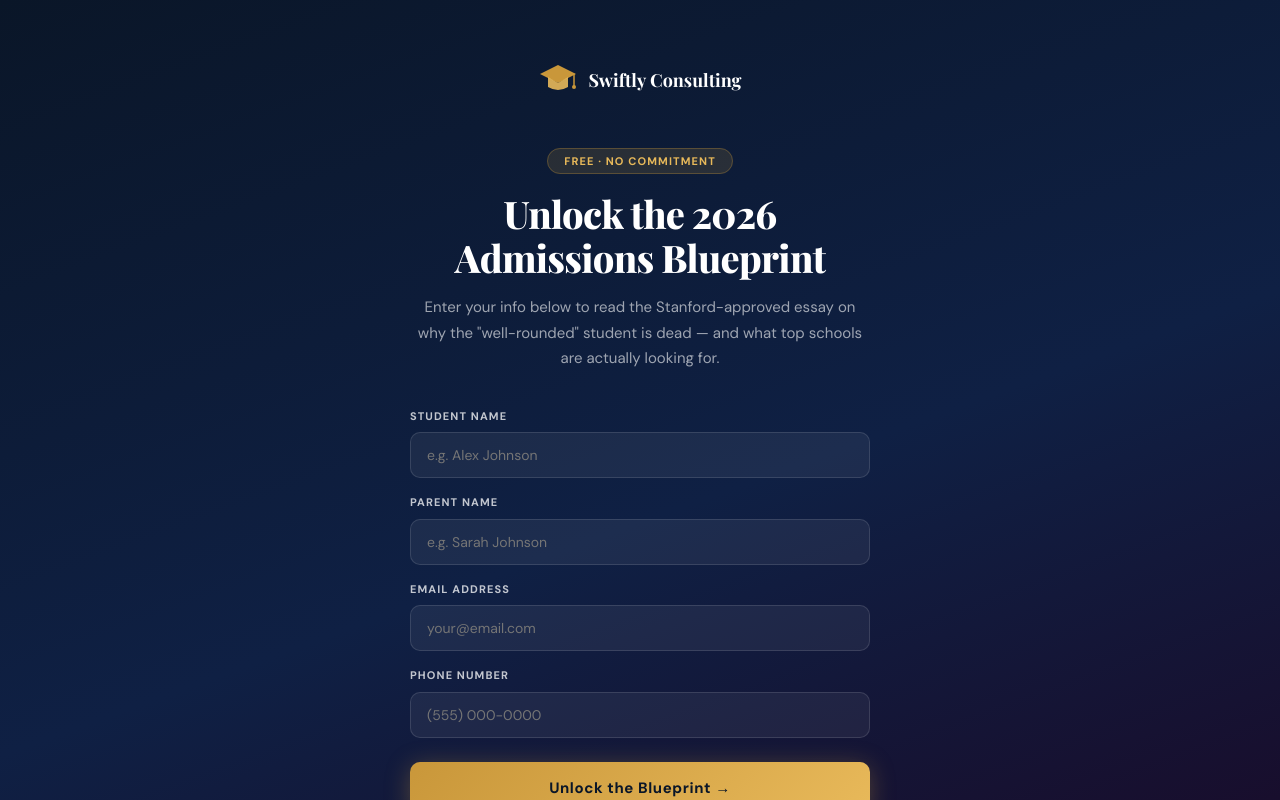
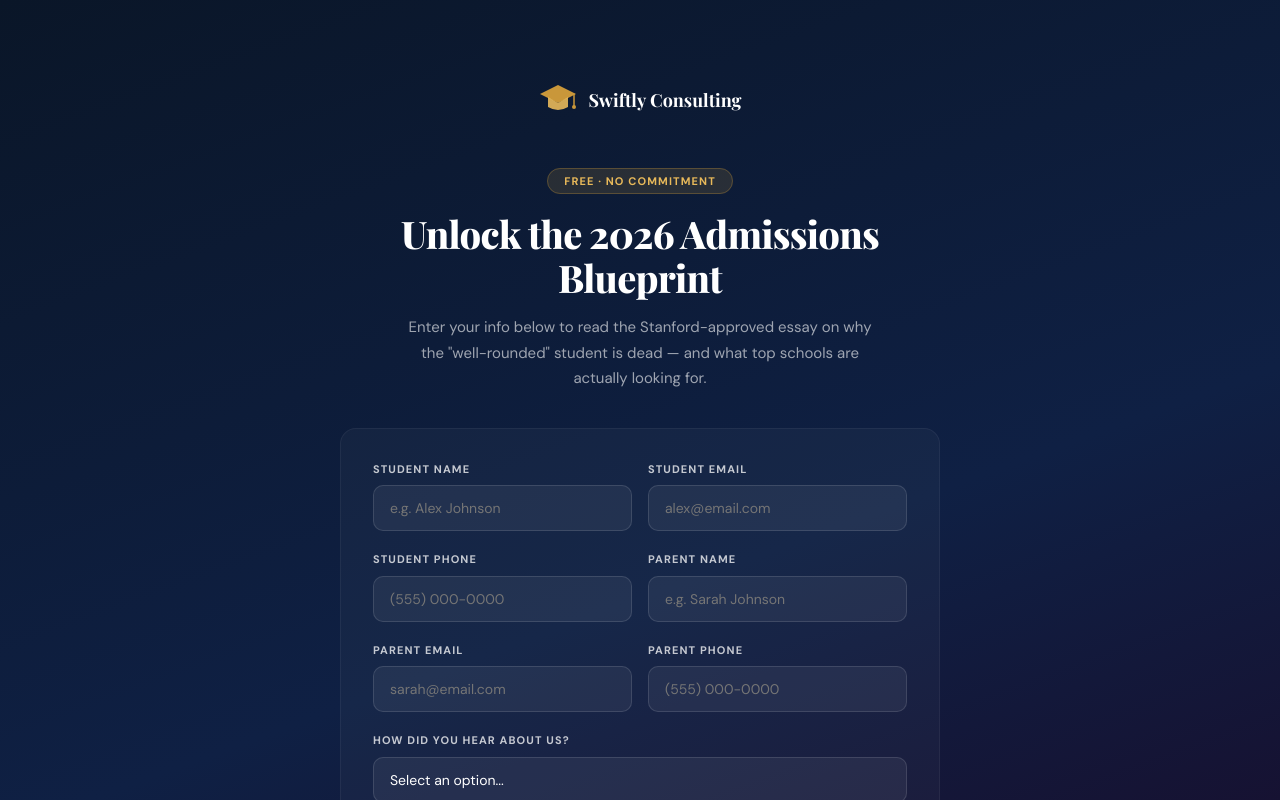
Before and after one commit to yashashaw/swiftlystudy, a React (Vite) app: page / in a window 1280 px wide. Both pictures are taken after a click on the button "Book a Session". Shown: the top 800 px of the page. Built offline with nearby package versions, Linux system fonts and the light colour scheme.

Commit message:
Email JS works

```diff
--- a/package.json
+++ b/package.json
@@ -12,7 +12,8 @@
   "dependencies": {
     "@emailjs/browser": "^4.4.1",
     "react": "^19.2.0",
-    "react-dom": "^19.2.0"
+    "react-dom": "^19.2.0",
+    "react-router-dom": "^7.14.1"
   },
   "devDependencies": {
     "@eslint/js": "^9.39.1",
--- a/src/pages/ConsultingPage.jsx
+++ b/src/pages/ConsultingPage.jsx
@@ -58,7 +58,7 @@ export default function ConsultingPage({ onNavigate }) {
           background: "rgba(167,139,250,0.15)",
           color: "#C4B5FD",
           border: "1px solid rgba(167,139,250,0.35)",
-          fontSize: 25, fontWeight: 700, letterSpacing: "0.12em",
+          fontSize: 15, fontWeight: 700, letterSpacing: "0.12em",
           textTransform: "uppercase", padding: "5px 16px", borderRadius: 20,
           fontFamily: "'DM Sans', sans-serif", marginBottom: 24,
           opacity: visible ? 1 : 0, transition: "opacity 0.8s ease 0.3s",
--- a/src/pages/SqueezePage.jsx
+++ b/src/pages/SqueezePage.jsx
@@ -1,25 +1,84 @@
 import { useState } from "react";
+import emailjs from '@emailjs/browser';
 import { COLORS } from "../constants";
 import GradCap from "../components/GradCap";
 
 export default function SqueezePage({ onNavigate }) {
-  const [form, setForm] = useState({ student: "", parent: "", email: "", phone: "" });
+  const [form, setForm] = useState({
+    studentName: "",
+    studentEmail: "",
+    studentPhone: "",
+    parentName: "",
+    parentEmail: "",
+    parentPhone: "",
+    heardAbout: ""
+  });
 
-  const handleSubmit = () => {
-    if (!form.student || !form.email) return;
-    onNavigate("delivery");
-    window.scrollTo(0, 0);
+  const [errors, setErrors] = useState({});
+  const [isSubmitting, setIsSubmitting] = useState(false);
+  const [isSuccess, setIsSuccess] = useState(false);
+
+  const validate = () => {
+    const newErrors = {};
+    const emailRegex = /^[^\s@]+@[^\s@]+\.[^\s@]+$/;
+    // Basic phone validation: allows numbers, spaces, dashes, parentheses, optional + at start. Length 7-15
+    const phoneRegex = /^\+?[\d\s\-()]{7,15}$/;
+
+    if (!form.studentName.trim()) newErrors.studentName = "Required";
+    if (!form.studentEmail || !emailRegex.test(form.studentEmail)) newErrors.studentEmail = "Valid email required";
+    if (!form.studentPhone || !phoneRegex.test(form.studentPhone)) newErrors.studentPhone = "Valid phone required";
+
+    if (!form.parentName.trim()) newErrors.parentName = "Required";
+    if (!form.parentEmail || !emailRegex.test(form.parentEmail)) newErrors.parentEmail = "Valid email required";
+    if (!form.parentPhone || !phoneRegex.test(form.parentPhone)) newErrors.parentPhone = "Valid phone required";
+
+    if (!form.heardAbout) newErrors.heardAbout = "Required";
+
+    setErrors(newErrors);
+    return Object.keys(newErrors).length === 0;
   };
 
-  const inputStyle = {
+  const handleSubmit = async () => {
+    if (validate()) {
+      setIsSubmitting(true);
+
+      try {
+        // REPLACE THESE WITH YOUR ACTUAL EMAILJS IDs
+        const serviceID = "service_il9rxyt";
+        const templateID = "template_8sols1d"; // This should be the ID of your Lead Notification Template
+        const publicKey = "PnzMFbM-C8zNFzFce";
+
+        const templateParams = {
+          studentName: form.studentName,
+          studentEmail: form.studentEmail,
+          studentPhone: form.studentPhone,
+          parentName: form.parentName,
+          parentEmail: form.parentEmail,
+          parentPhone: form.parentPhone,
+          heardAbout: form.heardAbout,
+        };
+
+        await emailjs.send(serviceID, templateID, templateParams, publicKey);
+        setIsSuccess(true);
+        window.scrollTo(0, 0);
+      } catch (error) {
+        console.error("Failed to send email:", error);
+        alert("Something went wrong. Please try again.");
+      } finally {
+        setIsSubmitting(false);
+      }
+    }
+  };
+
+  const inputStyle = (hasError) => ({
     width: "100%",
     background: "rgba(255,255,255,0.06)",
-    border: "1px solid rgba(255,255,255,0.12)",
+    border: `1px solid ${hasError ? "#e53e3e" : "rgba(255,255,255,0.12)"}`,
     borderRadius: 10, padding: "13px 16px",
     color: COLORS.white,
     fontFamily: "'DM Sans', sans-serif", fontSize: 14,
     outline: "none", transition: "border 0.2s ease",
-  };
+  });
 
   const labelStyle = {
     fontFamily: "'DM Sans', sans-serif", fontSize: 11,
@@ -28,13 +87,18 @@ export default function SqueezePage({ onNavigate }) {
     display: "block", marginBottom: 8,
   };
 
+  const errorTextStyle = {
+    color: "#fc8181", fontSize: 11, fontFamily: "'DM Sans', sans-serif",
+    marginTop: 6, display: "block"
+  };
+
   return (
     <div style={{
       minHeight: "100vh",
       background: `linear-gradient(160deg, ${COLORS.navy} 0%, #0F2044 55%, #1A0A28 100%)`,
       display: "flex", flexDirection: "column",
       alignItems: "center", justifyContent: "center",
-      padding: "60px 5vw",
+      padding: "80px 5vw", // Increased padding to allow for scrolling
     }}>
       {/* Clickable Mini logo */}
       <div
@@ -44,8 +108,11 @@ export default function SqueezePage({ onNavigate }) {
           alignItems: "center",
           gap: 10,
           marginBottom: 48,
-          cursor: "pointer"
+          cursor: "pointer",
+          transition: "opacity 0.2s"
         }}
+        onMouseOver={e => e.currentTarget.style.opacity = 0.8}
+        onMouseOut={e => e.currentTarget.style.opacity = 1}
       >
         <GradCap />
         <span style={{
@@ -54,7 +121,7 @@ export default function SqueezePage({ onNavigate }) {
         }}>Swiftly Consulting</span>
       </div>
 
-      <div style={{ maxWidth: 460, width: "100%" }}>
+      <div style={{ maxWidth: 600, width: "100%" }}>
         {/* Badge */}
         <div style={{ textAlign: "center", marginBottom: 20 }}>
           <span style={{
@@ -78,58 +145,114 @@ export default function SqueezePage({ onNavigate }) {
         <p style={{
           fontFamily: "'DM Sans', sans-serif", fontSize: 15,
           color: "rgba(255,255,255,0.6)", textAlign: "center",
-          lineHeight: 1.7, marginBottom: 36,
+          lineHeight: 1.7, marginBottom: 36, maxWidth: 480, margin: "0 auto 36px"
         }}>
           Enter your info below to read the Stanford-approved essay on why the "well-rounded" student is dead — and what top schools are actually looking for.
         </p>
 
-        {/* Form */}
-        <div style={{ display: "flex", flexDirection: "column", gap: 16 }}>
-          {[
-            { key: "student", label: "Student Name",  placeholder: "e.g. Alex Johnson" },
-            { key: "parent",  label: "Parent Name",   placeholder: "e.g. Sarah Johnson" },
-            { key: "email",   label: "Email Address", placeholder: "your@email.com", type: "email" },
-            { key: "phone",   label: "Phone Number",  placeholder: "(555) 000-0000",  type: "tel" },
-          ].map(f => (
-            <div key={f.key}>
-              <label style={labelStyle}>{f.label}</label>
-              <input
-                type={f.type || "text"}
-                placeholder={f.placeholder}
-                value={form[f.key]}
-                onChange={e => setForm({ ...form, [f.key]: e.target.value })}
-                style={inputStyle}
+        {/* Form Container OR Success Message */}
+        {isSuccess ? (
+          <div style={{
+            background: "rgba(201,151,58,0.1)", padding: "48px 32px",
+            borderRadius: 16, border: "1px solid rgba(201,151,58,0.3)",
+            textAlign: "center"
+          }}>
+            <h2 style={{ color: COLORS.goldLight, fontFamily: "'Playfair Display', serif", fontSize: 28, marginBottom: 16 }}>Success!</h2>
+            <p style={{ color: COLORS.white, fontFamily: "'DM Sans', sans-serif", fontSize: 16, lineHeight: 1.6 }}>
+              We just sent the 2026 Admissions Blueprint to your inbox. <br/><br/>
+              <strong style={{ color: COLORS.goldLight }}>Be sure to check your spam or promotions folder</strong> if you don't see it in the next few minutes.
+            </p>
+          </div>
+        ) : (
+          <div style={{ display: "flex", flexDirection: "column", gap: 20, background: "rgba(255,255,255,0.03)", padding: "32px", borderRadius: 16, border: "1px solid rgba(255,255,255,0.05)" }}>
+
+            {/* Student Info Grid */}
+            <div style={{ display: "grid", gridTemplateColumns: "repeat(auto-fit, minmax(250px, 1fr))", gap: 16 }}>
+              <div>
+                <label style={labelStyle}>Student Name</label>
+                <input type="text" placeholder="e.g. Alex Johnson" value={form.studentName} onChange={e => setForm({ ...form, studentName: e.target.value })} style={inputStyle(errors.studentName)} onFocus={e => e.target.style.borderColor = "rgba(201,151,58,0.6)"} onBlur={e => e.target.style.borderColor = errors.studentName ? "#e53e3e" : "rgba(255,255,255,0.12)"} />
+                {errors.studentName && <span style={errorTextStyle}>{errors.studentName}</span>}
+              </div>
+              <div>
+                <label style={labelStyle}>Student Email</label>
+                <input type="email" placeholder="alex@email.com" value={form.studentEmail} onChange={e => setForm({ ...form, studentEmail: e.target.value })} style={inputStyle(errors.studentEmail)} onFocus={e => e.target.style.borderColor = "rgba(201,151,58,0.6)"} onBlur={e => e.target.style.borderColor = errors.studentEmail ? "#e53e3e" : "rgba(255,255,255,0.12)"} />
+                {errors.studentEmail && <span style={errorTextStyle}>{errors.studentEmail}</span>}
+              </div>
+            </div>
+
+            <div style={{ display: "grid", gridTemplateColumns: "repeat(auto-fit, minmax(250px, 1fr))", gap: 16 }}>
+              <div>
+                <label style={labelStyle}>Student Phone</label>
+                <input type="tel" placeholder="(555) 000-0000" value={form.studentPhone} onChange={e => setForm({ ...form, studentPhone: e.target.value })} style={inputStyle(errors.studentPhone)} onFocus={e => e.target.style.borderColor = "rgba(201,151,58,0.6)"} onBlur={e => e.target.style.borderColor = errors.studentPhone ? "#e53e3e" : "rgba(255,255,255,0.12)"} />
+                {errors.studentPhone && <span style={errorTextStyle}>{errors.studentPhone}</span>}
+              </div>
+              <div>
+                <label style={labelStyle}>Parent Name</label>
+                <input type="text" placeholder="e.g. Sarah Johnson" value={form.parentName} onChange={e => setForm({ ...form, parentName: e.target.value })} style={inputStyle(errors.parentName)} onFocus={e => e.target.style.borderColor = "rgba(201,151,58,0.6)"} onBlur={e => e.target.style.borderColor = errors.parentName ? "#e53e3e" : "rgba(255,255,255,0.12)"} />
+                {errors.parentName && <span style={errorTextStyle}>{errors.parentName}</span>}
+              </div>
+            </div>
+
+            <div style={{ display: "grid", gridTemplateColumns: "repeat(auto-fit, minmax(250px, 1fr))", gap: 16 }}>
+              <div>
+                <label style={labelStyle}>Parent Email</label>
+                <input type="email" placeholder="sarah@email.com" value={form.parentEmail} onChange={e => setForm({ ...form, parentEmail: e.target.value })} style={inputStyle(errors.parentEmail)} onFocus={e => e.target.style.borderColor = "rgba(201,151,58,0.6)"} onBlur={e => e.target.style.borderColor = errors.parentEmail ? "#e53e3e" : "rgba(255,255,255,0.12)"} />
+                {errors.parentEmail && <span style={errorTextStyle}>{errors.parentEmail}</span>}
+              </div>
+              <div>
+                <label style={labelStyle}>Parent Phone</label>
+                <input type="tel" placeholder="(555) 000-0000" value={form.parentPhone} onChange={e => setForm({ ...form, parentPhone: e.target.value })} style={inputStyle(errors.parentPhone)} onFocus={e => e.target.style.borderColor = "rgba(201,151,58,0.6)"} onBlur={e => e.target.style.borderColor = errors.parentPhone ? "#e53e3e" : "rgba(255,255,255,0.12)"} />
+                {errors.parentPhone && <span style={errorTextStyle}>{errors.parentPhone}</span>}
+              </div>
+            </div>
+
+            <div>
+              <label style={labelStyle}>How did you hear about us?</label>
+              <select
+                value={form.heardAbout}
+                onChange={e => setForm({ ...form, heardAbout: e.target.value })}
+                style={{ ...inputStyle(errors.heardAbout), appearance: "none" }}
                 onFocus={e => e.target.style.borderColor = "rgba(201,151,58,0.6)"}
-                onBlur={e => e.target.style.borderColor = "rgba(255,255,255,0.12)"}
-              />
+                onBlur={e => e.target.style.borderColor = errors.heardAbout ? "#e53e3e" : "rgba(255,255,255,0.12)"}
+              >
+                <option value="" disabled style={{ color: "#000" }}>Select an option...</option>
+                <option value="TikTok" style={{ color: "#000" }}>TikTok</option>
+                <option value="Instagram" style={{ color: "#000" }}>Instagram</option>
+                <option value="Google Search" style={{ color: "#000" }}>Google Search</option>
+                <option value="Friend/Referral" style={{ color: "#000" }}>Friend / Referral</option>
+                <option value="Other" style={{ color: "#000" }}>Other</option>
+              </select>
+              {errors.heardAbout && <span style={errorTextStyle}>{errors.heardAbout}</span>}
             </div>
-          ))}
 
             <button
               onClick={handleSubmit}
+              disabled={isSubmitting}
               style={{
-              marginTop: 8, width: "100%",
-              background: `linear-gradient(135deg, ${COLORS.gold}, ${COLORS.goldLight})`,
-              color: COLORS.navy, padding: "16px",
+                marginTop: 12, width: "100%",
+                background: isSubmitting ? "rgba(201,151,58,0.5)" : `linear-gradient(135deg, ${COLORS.gold}, ${COLORS.goldLight})`,
+                color: COLORS.navy, padding: "18px",
                 borderRadius: 10, fontFamily: "'DM Sans', sans-serif",
-              fontWeight: 700, fontSize: 15, border: "none", cursor: "pointer",
+                fontWeight: 700, fontSize: 16, border: "none",
+                cursor: isSubmitting ? "not-allowed" : "pointer",
                 letterSpacing: "0.04em",
                 boxShadow: "0 4px 24px rgba(201,151,58,0.35)",
                 transition: "transform 0.2s, box-shadow 0.2s",
               }}
-            onMouseOver={e => { e.currentTarget.style.transform = "translateY(-2px)"; e.currentTarget.style.boxShadow = "0 8px 32px rgba(201,151,58,0.5)"; }}
-            onMouseOut={e => { e.currentTarget.style.transform = "translateY(0)"; e.currentTarget.style.boxShadow = "0 4px 24px rgba(201,151,58,0.35)"; }}
+              onMouseOver={e => { if(!isSubmitting) { e.currentTarget.style.transform = "translateY(-2px)"; e.currentTarget.style.boxShadow = "0 8px 32px rgba(201,151,58,0.5)"; } }}
+              onMouseOut={e => { if(!isSubmitting) { e.currentTarget.style.transform = "translateY(0)"; e.currentTarget.style.boxShadow = "0 4px 24px rgba(201,151,58,0.35)"; } }}
             >
-            Unlock the Blueprint →
+              {isSubmitting ? "Sending..." : "Unlock the Blueprint →"}
             </button>
 
             <p style={{
               fontFamily: "'DM Sans', sans-serif", fontSize: 12,
-            color: "rgba(255,255,255,0.3)", textAlign: "center",
+              color: "rgba(255,255,255,0.3)", textAlign: "center", marginTop: 4
             }}>
               We respect your privacy. No spam, ever.
             </p>
           </div>
+        )}
       </div>
     </div>
   );
```
Also changed, not shown: src/pages/DeliveryPage.jsx (+84 -59 lines), 1 other file (tests, documents, lock files or other folders). Lines whose indentation alone changed are shown as unchanged.
